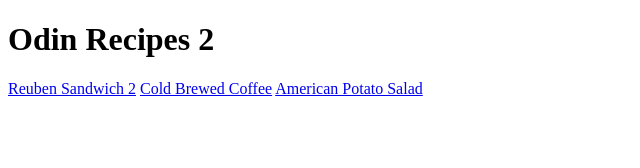
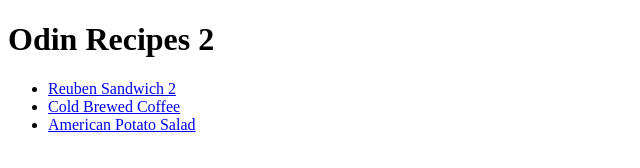
Before and after one commit to 4whatspc3/odin-recipes-2, a plain HTML site: page index.html in a window 1280 px wide. Shown: the whole page, without its empty margins (0-640 px from the left). Drawn offline with Linux system fonts and the light colour scheme.

Commit message:
Formatei a lista de receitas.

```diff
--- a/index.html
+++ b/index.html
@@ -7,10 +7,12 @@
     <body>
         <h1>Odin Recipes 2</h1>
 
-        <a href="./recipes/Reuben-Sandwich-2.html">Reuben Sandwich 2</a>
+        <ul>
+        <li><a href="./recipes/Reuben-Sandwich-2.html">Reuben Sandwich 2</a></li>
 
-        <a href="./recipes/Cold-Brewed-Coffee.html">Cold Brewed Coffee</a>
+        <li><a href="./recipes/Cold-Brewed-Coffee.html">Cold Brewed Coffee</a></li>
 
-        <a href="./recipes/American-Potato-Salad.html">American Potato Salad</a>
+        <li><a href="./recipes/American-Potato-Salad.html">American Potato Salad</a></li>
+        </ul>
     </body>
 </html>
```
